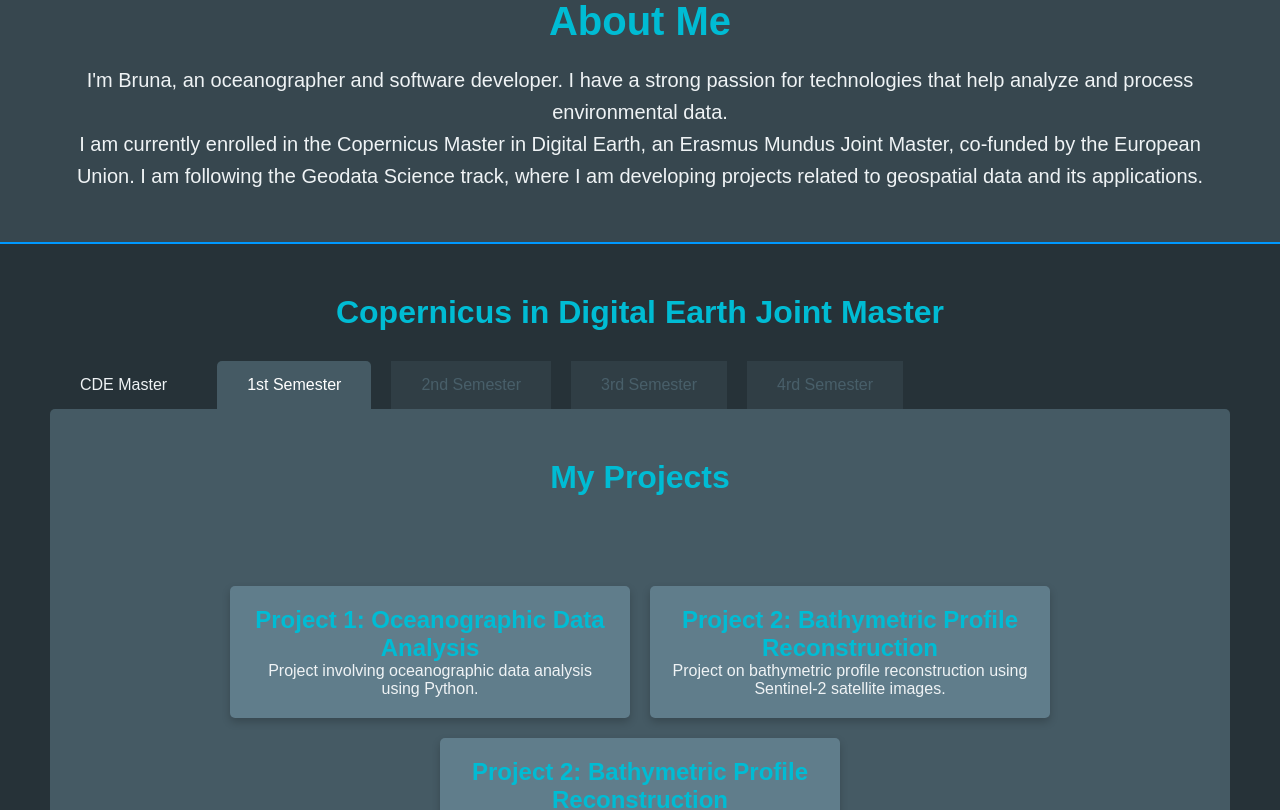
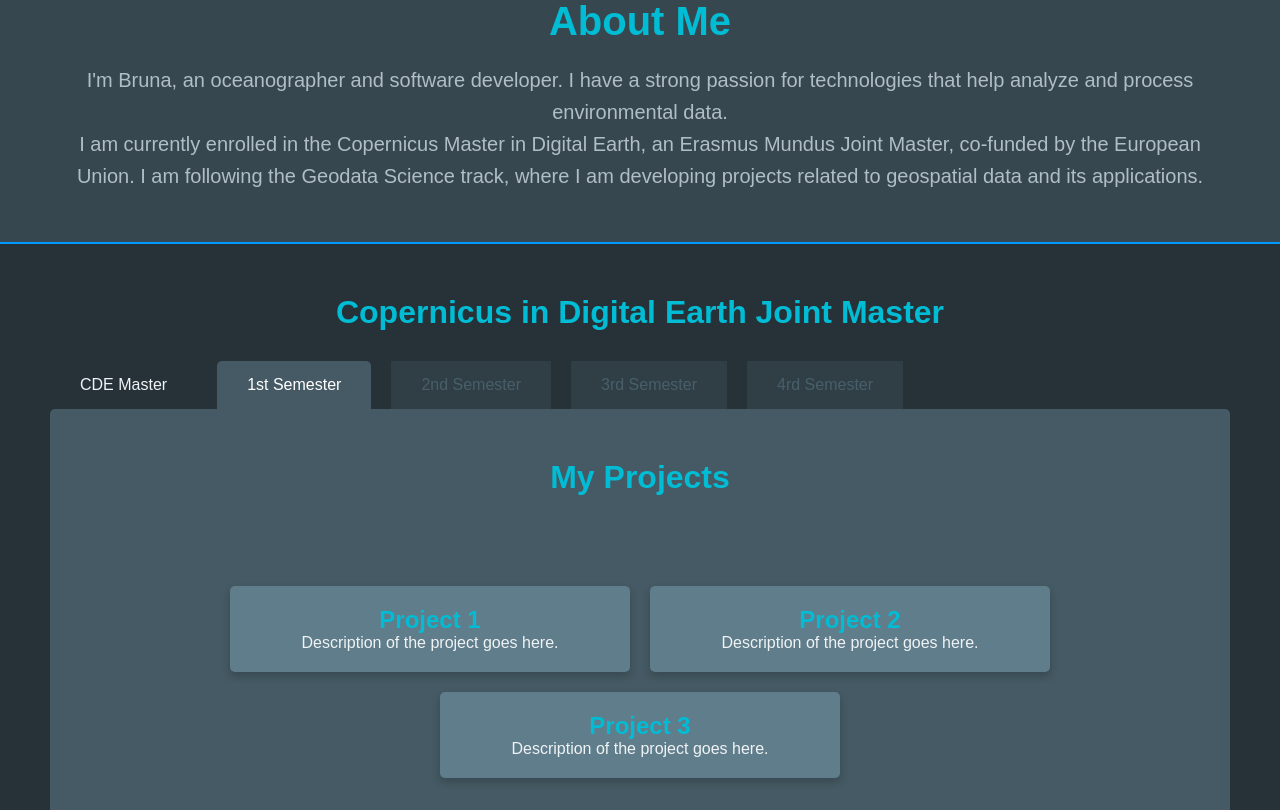
Before and after one commit to brunacandido/bruna-candido.github.io, a React (Create React App) app: page / in a window 1280 px wide. Shown: the part 900-1710 px from the top of the page. Built offline with nearby package versions, Linux system fonts and the light colour scheme.

Commit message:
fix: projects names

```diff
--- a/src/components/Projects.tsx
+++ b/src/components/Projects.tsx
@@ -7,16 +7,16 @@
       <h2>My Projects</h2>
       <div className="projects">
       <div className="project">
-        <h3>Project 1: Oceanographic Data Analysis</h3>
-        <p>Project involving oceanographic data analysis using Python.</p>
+        <h3>Project 1</h3>
+        <p>Description of the project goes here.</p>
       </div>
       <div className="project">
-        <h3>Project 2: Bathymetric Profile Reconstruction</h3>
-        <p>Project on bathymetric profile reconstruction using Sentinel-2 satellite images.</p>
+        <h3>Project 2</h3>
+        <p>Description of the project goes here.</p>
       </div>
       <div className="project">
-        <h3>Project 2: Bathymetric Profile Reconstruction</h3>
-        <p>Project on bathymetric profile reconstruction using Sentinel-2 satellite images.</p>
+        <h3>Project 3</h3>
+        <p>Description of the project goes here.</p>
       </div>
       </div>
     </section>
--- a/src/styles/About.scss
+++ b/src/styles/About.scss
@@ -14,10 +14,11 @@
   p {
     font-size: 1.25rem;
     line-height: 1.6;
-    color: #eff3f5;
+    color: #b0bec5;
   }
 }
 
+/* Exemplo de ajuste para o componente About */
 .about {
   width: 100%;
   padding: 50px;
@@ -36,5 +37,5 @@
 .about p {
   font-size: 1.25rem;
   line-height: 1.6;
-  color: #eff3f5;
+  color: #b0bec5;
 }
--- a/src/styles/Skills.scss
+++ b/src/styles/Skills.scss
@@ -17,8 +17,13 @@
     width: 90%;
     background-color: #37474f;
     border-radius: 10px;
+    padding: 20px;
     overflow: hidden;
-    padding: 20px;
+    position: relative;
+
+    &:hover {
+      overflow: auto;
+    }
   }
   .skills-block {
     display: flex;
```
